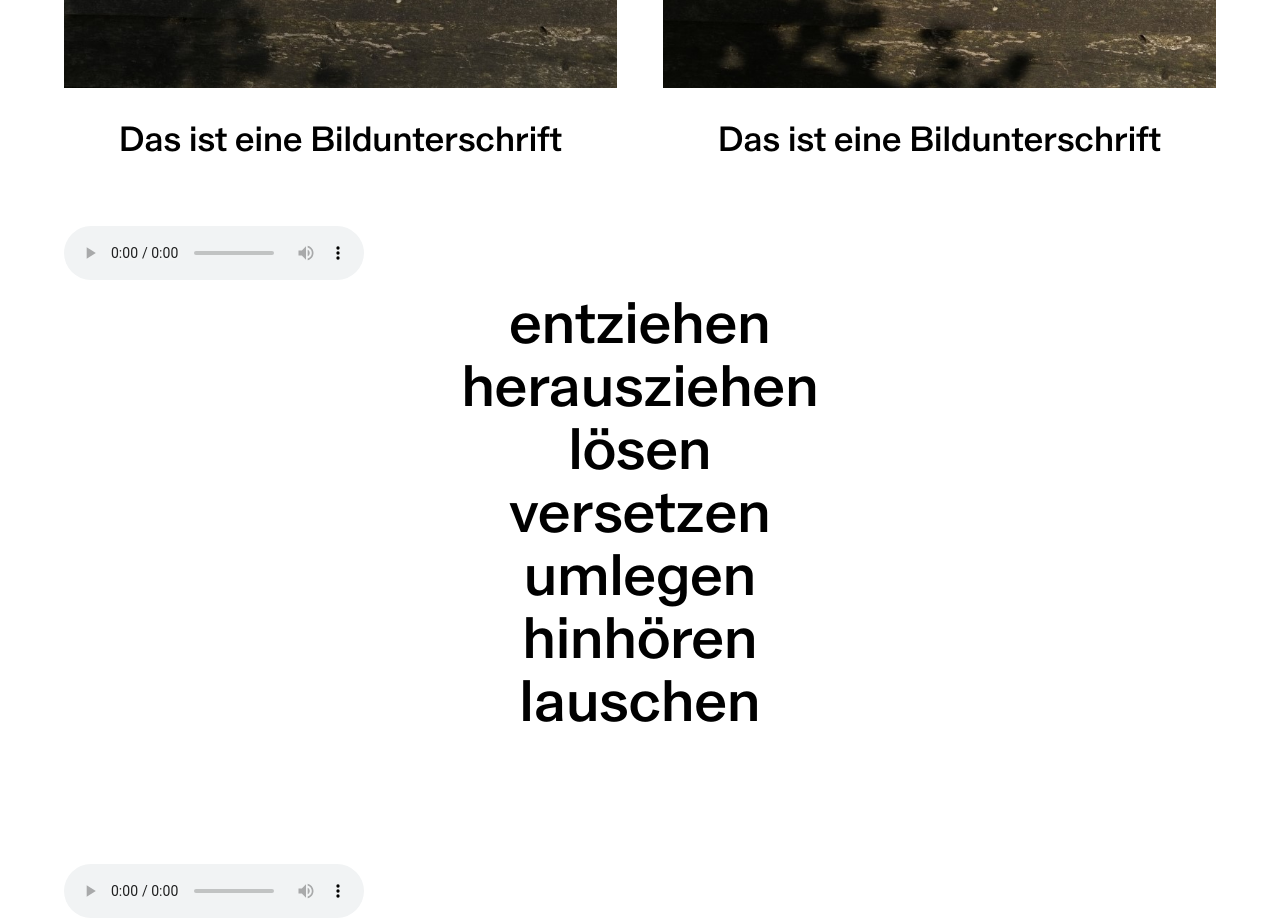
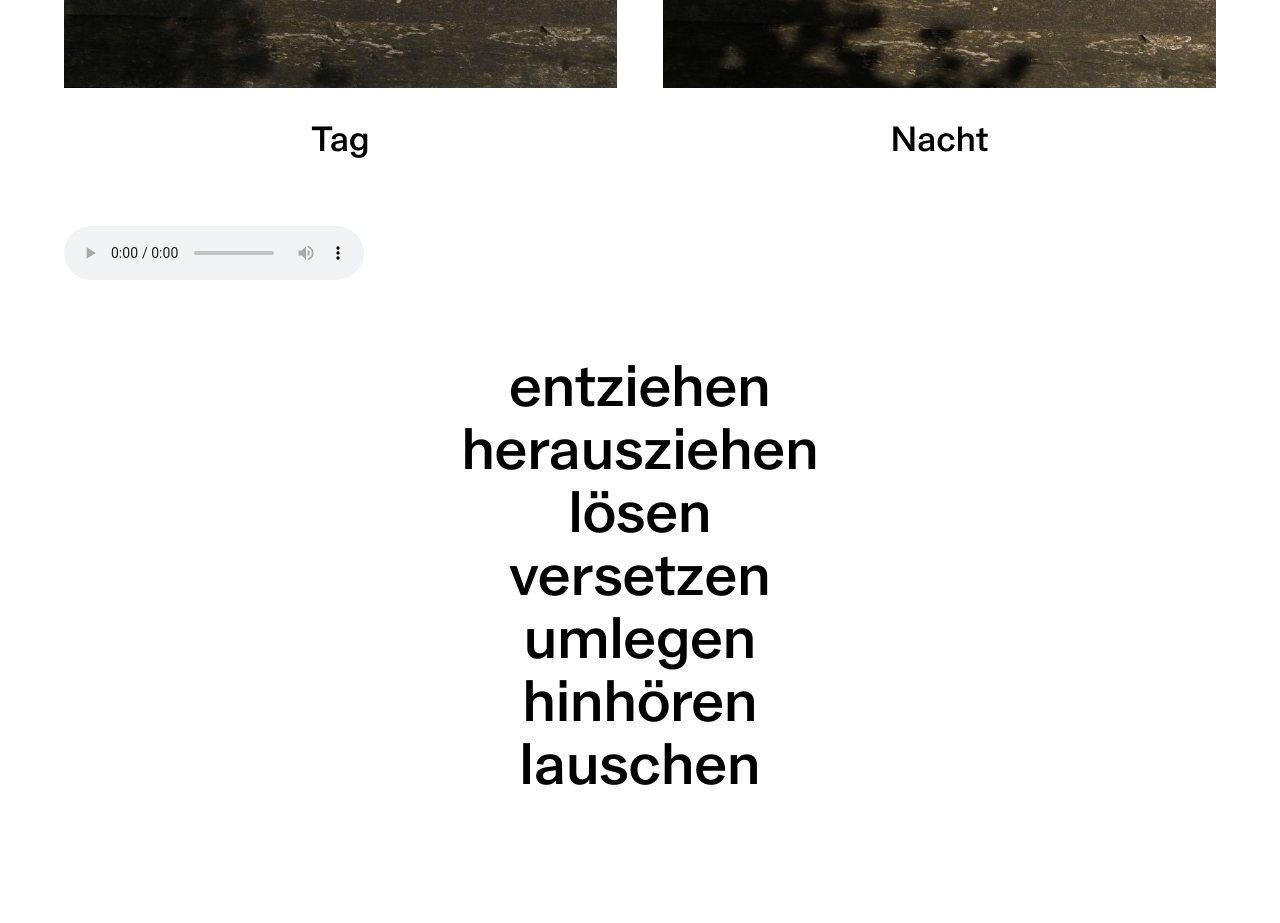
Before and after one commit to danslieu/danslieu.github.io, a plain HTML site: page index.html in a window 1280 px wide. Shown: the part 2800-3723 px from the top of the page. Drawn offline with Linux system fonts and the light colour scheme.

Commit message:
Change Text2

```diff
--- a/index.html
+++ b/index.html
@@ -63,12 +63,12 @@ Your browser does not support the audio element.
 <leftportraitimage>
 <img src="images/tag.jpg" alt="tag" class="myimage" class="myaudio">
 <br/>
- <font face="Alpha-Medium" class="caption">Das ist eine Bildunterschrift</font>
+ <font face="Alpha-Medium" class="caption">Tag</font>
 </leftportraitimage>
 <rightportraitimage>
 <img src="images/nacht.jpg" alt="nacht" class="myimage" class="myaudio">
 <br/>
- <font face="Alpha-Medium" class="caption">Das ist eine Bildunterschrift</font>
+ <font face="Alpha-Medium" class="caption">Nacht</font>
 </rightportraitimage>
 <br/>
 <br/>
@@ -76,6 +76,8 @@ Your browser does not support the audio element.
  <source src="audio/bird.mp3" type="audio/mp3" class="myaudio">
 Your browser does not support the audio element.
 </audio>
+<br/>
+<br/>
 <div style = "text-align: center">
 entziehen<br/>
 herausziehen<br/>
```
